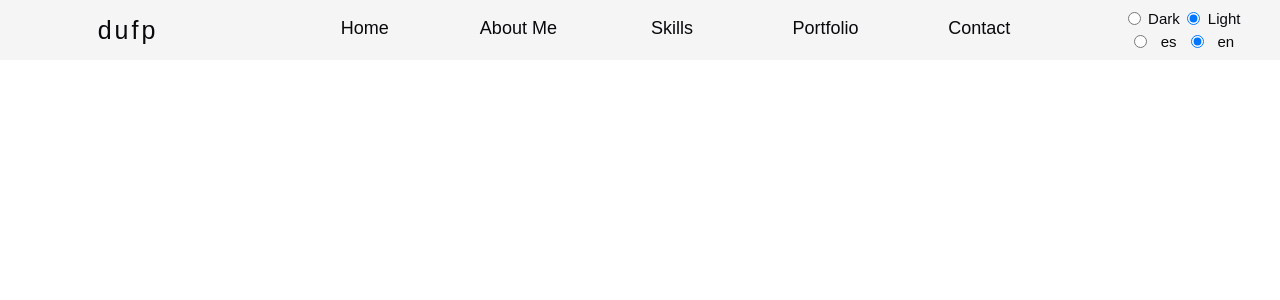
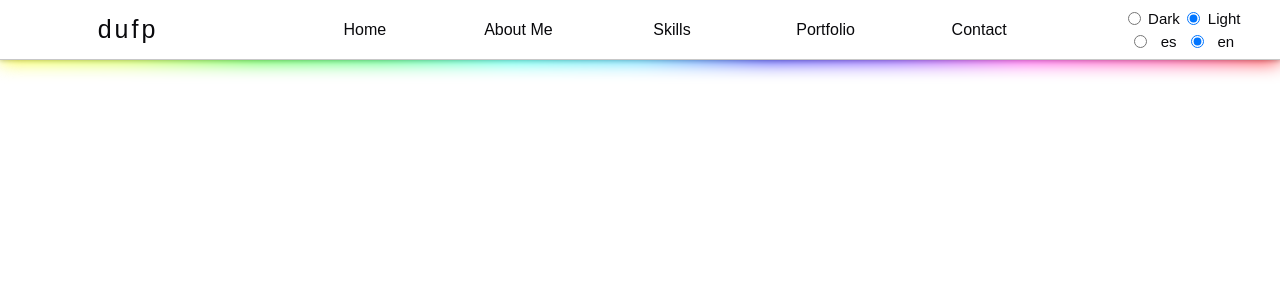
Before and after one commit to diegoufp/portfolio, a React (Create React App) app: page / in a window 1280 px wide. Shown: the top 300 px of the page. Built offline with nearby package versions, Linux system fonts and the light colour scheme.

Commit message:
Se asigna el shadow gamer al header

```diff
--- a/src/components/Header.js
+++ b/src/components/Header.js
@@ -9,29 +9,25 @@ const Header = () => {
     const {texts, handleLanguage} = useContext(LanguageContext);
     return (
         <header className={theme}>
+        <div className={`header-style ${theme}`}>
             <div className="header-title"><h2>dufp</h2></div>
             <nav>
                 <ol className="nav-ol">
                     <li className="nav-li">
                         <a className={theme} href="#">{texts.home}
                         </a>
-                        <div className="efect-ligth"></div>
                     </li>
                     <li className="nav-li">
                         <a className={theme} href="#">{texts.aboutMe}</a>
-                        <div className="efect-ligth"></div>
                     </li>
                     <li className="nav-li">
                         <a className={theme} href="#">{texts.skills}</a>
-                        <div className="efect-ligth"></div>
                     </li>
                     <li className="nav-li">
                         <a className={theme} href="#">{texts.portfolio}</a>
-                        <div className="efect-ligth"></div>
                     </li>
                     <li className="nav-li">
                         <a className={theme} href="#">{texts.contact}</a>
-                        <div className="efect-ligth"></div>
                     </li>
                 </ol>
             </nav>
@@ -49,6 +45,7 @@ const Header = () => {
                     <label htmlFor="en">en</label>
                 </div>
             </div>
+        </div>
         </header>
     )
 }
--- a/src/components/Main.js
+++ b/src/components/Main.js
@@ -13,3 +13,7 @@ const Main = () => {
 }
 
 export default Main;
+
+/*
+<svg xmlns="http://www.w3.org/2000/svg" viewBox="0 0 1440 320"><path fill="#0099ff" fill-opacity="1" d="M0,64L80,101.3C160,139,320,213,480,234.7C640,256,800,224,960,224C1120,224,1280,256,1360,272L1440,288L1440,320L1360,320C1280,320,1120,320,960,320C800,320,640,320,480,320C320,320,160,320,80,320L0,320Z"></path></svg>
+*/
--- a/src/css/Header.css
+++ b/src/css/Header.css
@@ -1,3 +1,32 @@
+
+.header-style{
+    height: 100%;
+    width: 100%;
+    display: flex;
+    align-items: center;
+    justify-content:space-around;
+    box-shadow: 0 1px 4px var(--shadow);
+    border-bottom: 1px solid var(--shadow)
+}
+
+.header-style.light{
+    background: var(--light);
+}
+
+.header-style.dark{
+    background:var(--dark);
+}
+.header-style::after{
+    position: absolute;
+    width:100%;
+    height:100%;
+    background: var(--rbg);
+    top:0;
+    left:0;
+    content: ' ';
+    filter: blur(10px);
+    z-index:-1
+}
 
 .header-title{
     height: 100%;
@@ -32,31 +61,28 @@ nav{
     display: flex;
     position: relative;
     flex-direction: column;
-    height: 80%;
+    height: 100%;
     width: 16%;
     align-items: center;
 }
 
 .nav-li a{
+    margin:auto;
     display: flex;
-    height: 95%;
-    width: 100%;
-    font-size: 1.8rem;
+    height: 80%;
+    width: 90%;
+    font-size: 1.6rem;
     justify-content: center;
     align-items: center;
+    border-radius: 5rem;
+}
+.nav-li a.dark:hover{
+    box-shadow: var(--neum-shadow-dark);
 }
 
-.nav-li a:hover{
-    color:var(--green);
-}
+.nav-li a.light:hover{
 
-.nav-li:hover > .efect-ligth {
-    background:var(--green);
-}
-
-.efect-ligth {
-    height: 5%;
-    width:100%;
+   box-shadow: var(--neum-shadow-light);
 }
 
 .header-options {
--- a/src/index.css
+++ b/src/index.css
@@ -13,6 +13,17 @@
     --target: #0d0d10;
     --green: #00EEFE;
     --grey: #f5f5f5;
+    --neum-shadow-light: inset 1px 1px 5px #666666,
+    inset -1px -1px 5px #ffffff;
+    --neum-shadow-dark:  inset 5px 5px 10px #040405,
+    inset -5px -5px 10px #0e0e13;
+    --back-space: linear-gradient(to bottom, #000000, #434343);
+    --back-space-invert: linear-gradient(to bottom, #000000, #434343);
+    --midnight: linear-gradient(to top, #232526, #414345);
+    --hazel: linear-gradient(to left, #77a1d3, #79cbca, #e684ae);
+    --shadow: rgb(0 0 0 / 22%);
+    --border: #f3f3f3;
+    --rbg: linear-gradient(90deg, rgba(255,252,0,1) 0%, rgba(189,255,0,1) 10%, rgba(27,255,0,1) 20%, rgba(0,255,72,1) 30%, rgba(0,255,226,1) 40%, rgba(26,200,255,1) 50%, rgba(0,1,250,1) 60%, rgba(85,0,255,1) 70%, rgba(255,0,228,1) 80%, rgba(255,0,134,1) 90%, rgba(255,0,0,1) 100%);
 }
 
 html {
@@ -20,21 +31,11 @@ html {
     overflow-x: hidden;
 }
 
-.dark {
-    background: var(--dark);
+*.dark {
     color: var(--light);
 }
 
-.light{
-    background: var(--grey);
-    color: var(--dark);
-}
-
-a.dark {
-    color: var(--light);
-}
-
-a.light {
+*.light {
     color: var(--dark);
 }
 
@@ -51,15 +52,11 @@ body{
 
 header{
     grid-area: header;
-    position: fixed;
+    position:fixed;
     width: 100%;
     height: 6rem;
     top: 0;
-    display: flex;
-    align-items: center;
-    justify-content:space-around;
 };
-
 
 main {
     grid-area: main;
```
